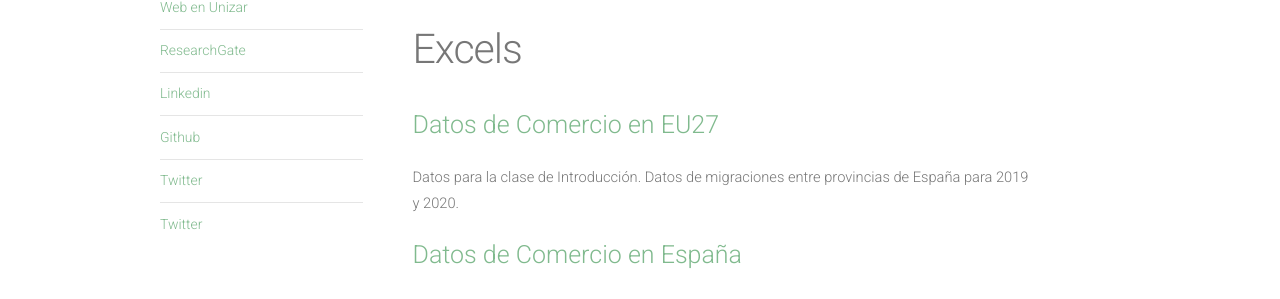
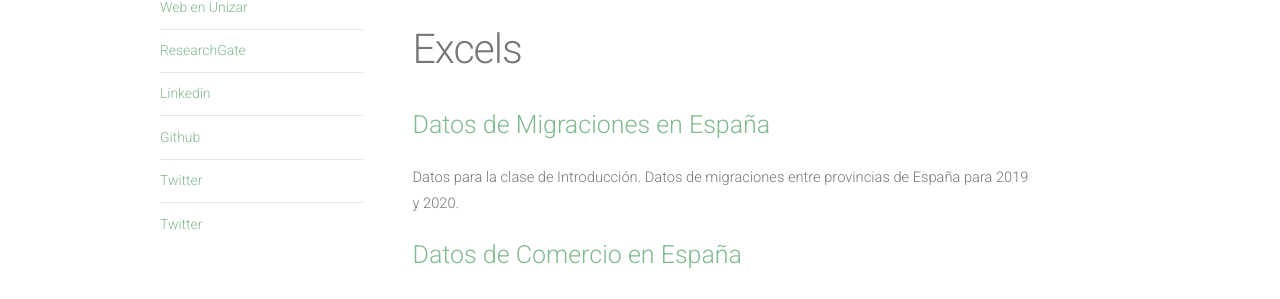
Before and after one commit to mpajovin/mpajovin.github.io, a Jekyll site: the page built from Master.html, in a window 1280 px wide. Shown: the part 684-983 px from the top of the page. Built offline with Jekyll 4.4.1, drawn with Linux system fonts in a browser that asks for light colours; nearby versions of some CDN libraries.

Commit message:
Update Master.html

```diff
--- a/Master.html
+++ b/Master.html
@@ -27,7 +27,7 @@ layout: default2
 					</header>
 					<ul class="post-list">
 						<br>
-						<li><header><a href="https://docs.google.com/spreadsheets/d/1izQFJByWYMw_GMUciDygd0yYCZIElU8-/export?format=xlsx" target="_blank" style="font-size:25px">Datos de Comercio en EU27</a></header>
+						<li><header><a href="https://docs.google.com/spreadsheets/d/1izQFJByWYMw_GMUciDygd0yYCZIElU8-/export?format=xlsx" target="_blank" style="font-size:25px">Datos de Migraciones en España</a></header>
 						Datos para la clase de Introducción. Datos de migraciones entre provincias de España para 2019 y 2020.</li>
 						<br>
 						<li><header><a href="https://docs.google.com/spreadsheets/d/11wP6jB_Z9f6HoNO14Cu--3UZFJU4-385/export?format=xlsx" target="_blank" style="font-size:25px">Datos de Comercio en España</a></header>
```
